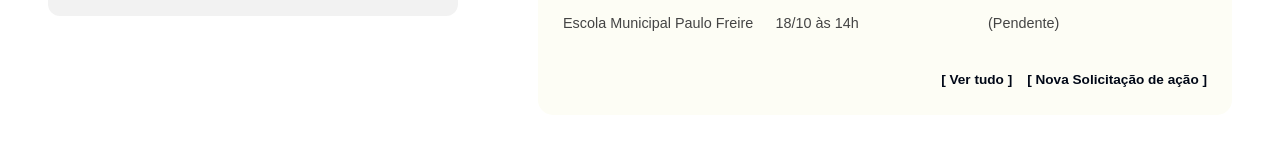
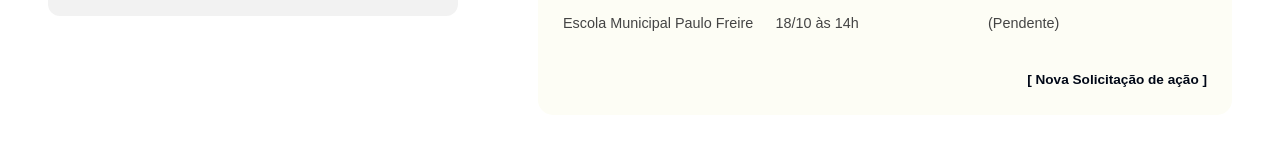
Before and after one commit to Moonnax/Dentalk, a React (Vite) app: page /areaFuncionario in a window 1280 px wide. Shown: the part 746-906 px from the top of the page. Built offline with nearby package versions, Linux system fonts and the light colour scheme.

Commit message:
removendo botão com mesma funcionalidade

```diff
--- a/src/pages/Funcionario/Finicio.tsx
+++ b/src/pages/Funcionario/Finicio.tsx
@@ -186,7 +186,6 @@ function Finicio() {
             </div>
 
             <div className="mt-[25px] flex flex-wrap justify-end gap-[10px] [@media(min-width:992px)]:gap-[15px] text-[0.78rem] [@media(min-width:992px)]:text-[0.85rem] font-bold">
-              <Link to="/acoesescolaf" className="text-black hover:text-gray-500">[ Ver tudo ]</Link>
               <Link to="/acoesescolaf" className="text-black hover:text-gray-500">[ Nova Solicitação de ação ]</Link>
             </div>
           </section>
```
